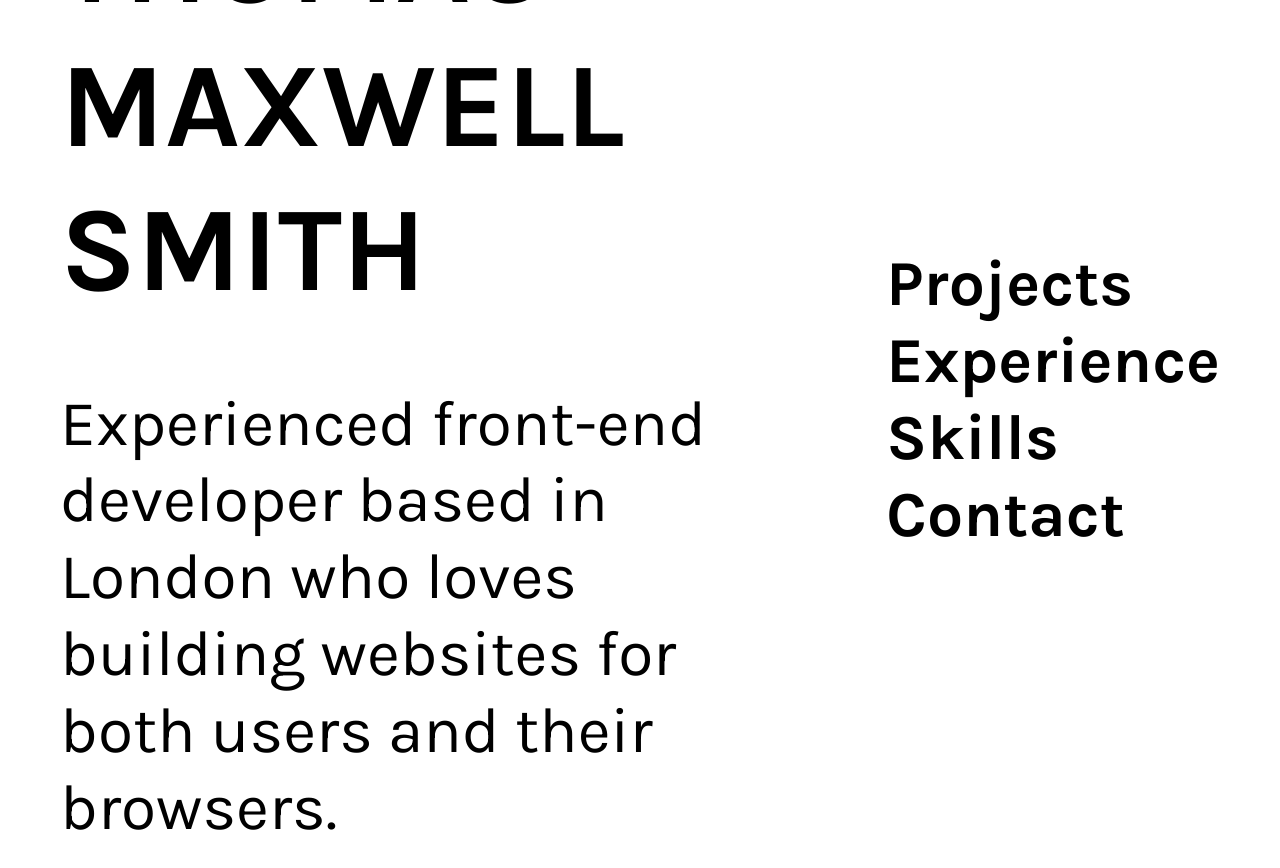
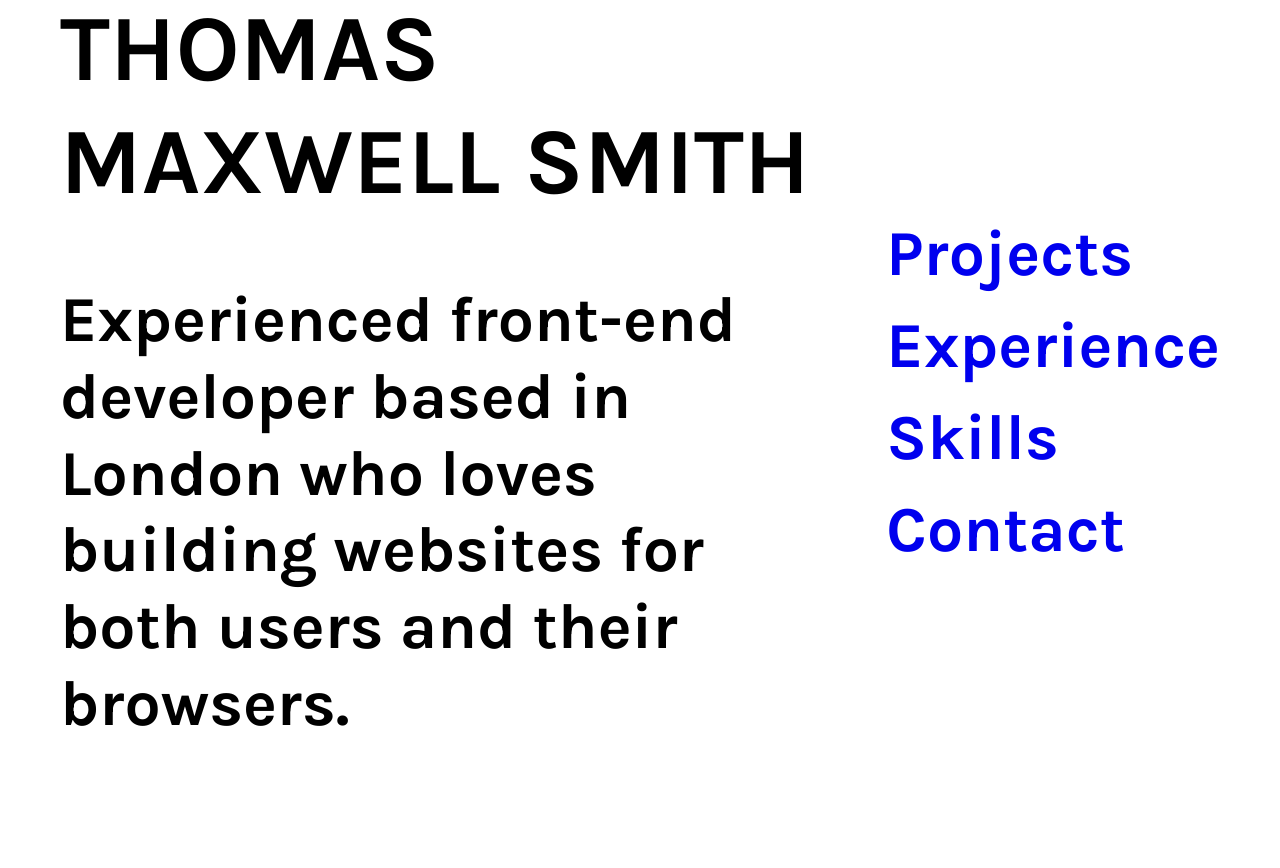
Before and after one commit to atomcorp/react-portfolio, a React app: page / in a window 1280 px wide. Shown: the top 868 px of the page. After the commit the page ends 807 px from the top, so only its background shows below. Built offline with nearby package versions, Linux system fonts and the light colour scheme.

Commit message:
added react router, projects page

```diff
--- a/package.json
+++ b/package.json
@@ -3,6 +3,7 @@
   "version": "0.1.0",
   "private": true,
   "dependencies": {
+    "flow-bin": "^0.61.0",
     "node-sass-chokidar": "0.0.3",
     "npm-run-all": "^4.1.2",
     "react": "^16.2.0",
@@ -17,6 +18,7 @@
     "build-js": "react-scripts build",
     "build": "npm-run-all build-css build-js",
     "test": "react-scripts test --env=jsdom",
-    "eject": "react-scripts eject"
+    "eject": "react-scripts eject",
+    "flow": "flow"
   }
 }
--- a/src/App.js
+++ b/src/App.js
@@ -1,15 +1,18 @@
 import React, { Component } from 'react';
-import logo from './logo.svg';
 import './App.css';
+import { BrowserRouter, Route } from 'react-router-dom';
 import Introduction from './containers/introduction/introduction.jsx';
-
-import styles from './styles/index.module.css';
+import Projects from './containers/projects/projects.jsx';
 
 class App extends Component {
   render() {
-    console.log(styles);
     return (
-      <Introduction></Introduction>
+      <BrowserRouter>
+        <section>
+          <Route exact path="/" component={ Introduction }/>
+          <Route exact path="/projects" component={ Projects }/>
+        </section>
+      </BrowserRouter>
     );
   }
 }
--- a/src/_mixins.scss
+++ b/src/_mixins.scss
@@ -1,5 +1,5 @@
 $tablet-width: 768px;
-$desktop-width: 1024px;
+$desktop-width: 1200px;
 
 @mixin tablet {
   @media (min-width: #{$tablet-width}) {
--- a/src/containers/introduction/introduction.jsx
+++ b/src/containers/introduction/introduction.jsx
@@ -1,8 +1,27 @@
+// @flow
 import React, { Component } from 'react';
 import styles from './introduction.module.css';
 import { content } from '../../content.js';
+import { Link } from 'react-router-dom';
 
-export default class Introduction extends Component {
+type Props = {
+
+};
+
+export default class Introduction extends Component<Props> {
+
+  returnLinks() {
+    let id = 0;
+    const links = content.links.map((link) => {
+      return (
+        <Link key={id++} to={link.path} className={styles.link}>
+          { link.title }
+        </Link>
+      );
+    })
+    return links;
+  }
+
   render() {
     return (
       <section className={styles.page}>
@@ -16,10 +35,7 @@ export default class Introduction extends Component {
             </div>
           </div>
           <div className={styles.links}>
-            <div className={styles.link}>Projects</div>
-            <div className={styles.link}>Experience</div>
-            <div className={styles.link}>Skills</div>
-            <div className={styles.link}>Contact</div>
+            { this.returnLinks() }
           </div>
         </div>
 
--- a/src/containers/introduction/introduction.module.css
+++ b/src/containers/introduction/introduction.module.css
@@ -24,16 +24,17 @@
   @media (min-width: 768px) {
     .title {
       font-size: 4rem; } }
-  @media (min-width: 1024px) {
+  @media (min-width: 1200px) {
     .title {
       font-size: 5rem; } }
 
 .introduction {
-  font-size: 2rem; }
+  font-size: 2rem;
+  font-weight: 700; }
   @media (min-width: 768px) {
     .introduction {
       font-size: 3rem; } }
-  @media (min-width: 1024px) {
+  @media (min-width: 1200px) {
     .introduction {
       font-size: 4rem; } }
 
@@ -44,11 +45,14 @@
     .links {
       padding: 0 0 0 30px;
       font-size: 3rem; } }
-  @media (min-width: 1024px) {
+  @media (min-width: 1200px) {
     .links {
       font-size: 4rem; } }
 
 .link {
-  transition: transform 0.4s cubic-bezier(0.23, 1, 0.32, 1); }
+  transition: transform 0.4s cubic-bezier(0.23, 1, 0.32, 1);
+  padding: 0 0 15px;
+  display: block;
+  text-decoration: none; }
   .link:hover {
     transform: translateX(25px); }
--- a/src/containers/introduction/introduction.module.scss
+++ b/src/containers/introduction/introduction.module.scss
@@ -37,6 +37,7 @@
 
 .introduction {
   font-size: 2rem;
+  font-weight: 700;
   @include tablet {
     font-size: 3rem;
   }
@@ -59,6 +60,9 @@
 
 .link {
   transition: transform 0.4s cubic-bezier(0.23, 1, 0.32, 1);
+  padding: 0 0 15px;
+  display: block;
+  text-decoration: none;
   &:hover {
     transform: translateX(25px);
   }
--- /dev/null
+++ b/src/containers/projects/projects.jsx
@@ -0,0 +1,9 @@
+import React, { Component } from 'react';
+import styles from './projects.module.css';
+import { content } from '../../content.js';
+
+export default class Projects extends Component {
+  render() {
+    return (<section>Hi</section>)
+  }
+}
--- a/src/content.js
+++ b/src/content.js
@@ -1,4 +1,49 @@
 export const content = {
   "title": "Thomas Maxwell Smith",
-  "introduction": "Experienced front-end developer based in London who loves building websites for both users and their browsers."
+  "introduction": "Experienced front-end developer based in London who loves building websites for both users and their browsers.",
+  "projects": [
+    {
+      "name": "Cambridge Audio",
+      "brief": "I’ve been responsible for the majority of the global hi-fi brand’s front-end development for the last two years.",
+      "link": "/cambridge"
+    },
+    {
+      "name": "Constellations",
+      "brief": "A Liverpool-based bar and venue comissioned me to design and build them a CMS website that showcased their upcoming events, menu and venue hire.",
+      "link": "/constellations"
+    },
+    {
+      "name": "44Too",
+      "brief": "A personal project I made with React for a football predictions game. It integrates with Firebase for saving and authenticating user’s data.",
+      "link": "/44too"
+    },
+    {
+      "name": "10-2015",
+      "brief": "A small, personal project to experiment with AngularJs (v1), listing my favourite music from 2015.",
+      "link": "/10-2015"
+    },
+    {
+      "name": "Through the Wireframe",
+      "brief": "A simple kit for quickly developing wireframe-looking prototypes. I shared it on Github and so far it has one star ⭐!",
+      "link": "/10-2015"
+    },
+  ],
+  "links": [
+    {
+      "title": "Projects",
+      "path": "/projects"
+    },
+    {
+      "title": "Experience",
+      "path": "/experience"
+    },
+    {
+      "title": "Skills",
+      "path": "/skills"
+    },
+    {
+      "title": "Contact",
+      "path": "/contact"
+    }
+  ]
 }
```
Also changed, not shown: src/containers/projects/projects.module.scss (added), 1 other file (tests, documents, lock files or other folders).
